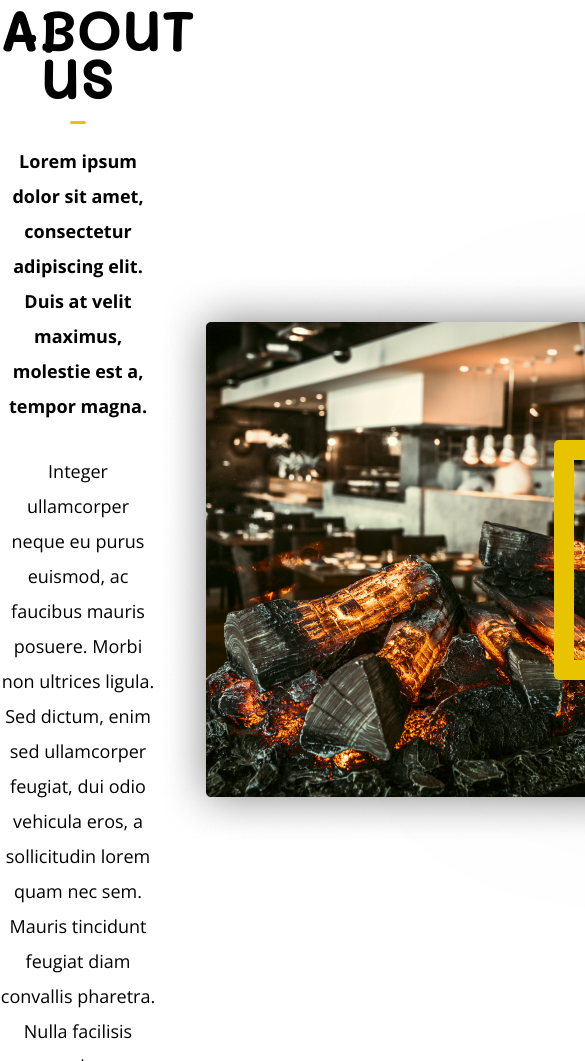
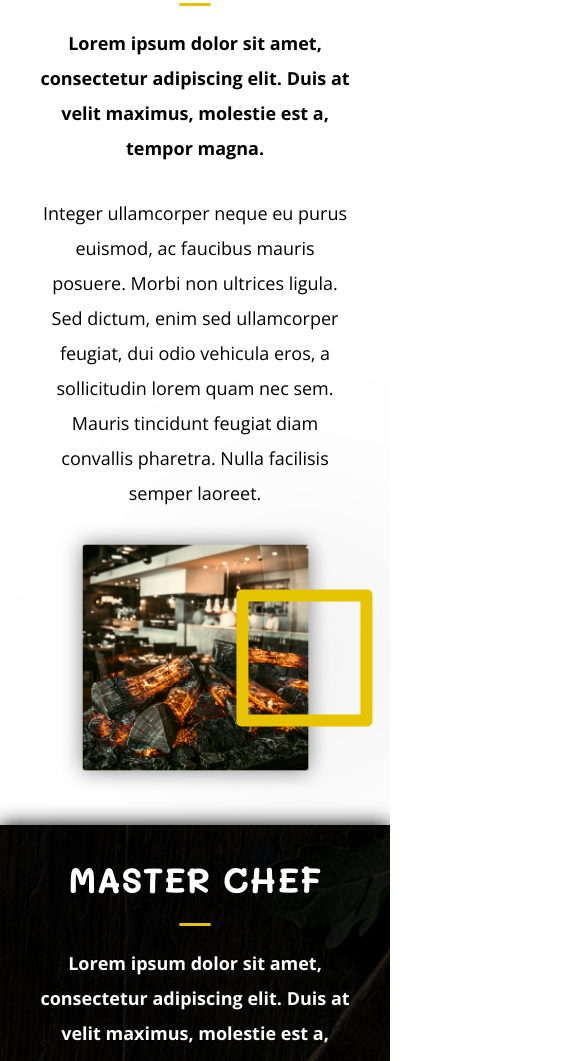
Before and after one commit to maximpypko/HUNGRY-PEOPLE, a plain HTML site: page index.html in a window 390 px wide. Shown: the part 939-2000 px from the top of the page, 585 px wide, since content can reach past the window. Drawn offline with nearby package versions, Linux system fonts and the light colour scheme.

Commit message:
made the third section; added mixins, adaptive

```diff
--- a/index.html
+++ b/index.html
@@ -157,6 +157,7 @@
       </div>
     </header>
     <main>
+      <!-- ========== section ABOUT ========== -->
       <section class="about">
         <div class="container">
           <div class="section-wrapper">
@@ -185,6 +186,33 @@
           </div>
         </div>
       </section>
+
+      <!-- ========== section TEAM ========== -->
+      <section class="team">
+        <div class="container">
+          <div class="section-wrapper">
+            <div class="section-text">
+              <h2 class="section-title">Master chef</h2>
+              <div class="section-text_line"></div>
+              <p class="section-subtitle">
+                Lorem ipsum dolor sit amet, consectetur adipiscing elit. Duis at
+                velit maximus, molestie est a, tempor magna.
+              </p>
+              <p class="section-description">
+                Integer ullamcorper neque eu purus euismod, ac faucibus mauris
+                posuere. Morbi non ultrices ligula. Sed dictum, enim sed
+                ullamcorper feugiat, dui odio vehicula eros, a sollicitudin
+                lorem quam nec sem. Mauris tincidunt feugiat diam convallis
+                pharetra. Nulla facilisis semper laoreet.
+              </p>
+            </div>
+            <div class="section-image">
+              <img src="image/team-img.png" alt="master chef's fhoto" />
+              <div class="section-frame"></div>
+            </div>
+          </div>
+        </div>
+      </section>
     </main>
     <footer></footer>
   </body>
--- a/partial/_mixins.scss
+++ b/partial/_mixins.scss
@@ -35,17 +35,23 @@
 @mixin sectionDescription {
   @include sectionSubtitle;
   font-weight: normal;
+  margin-bottom: 1rem;
 }
 
-@mixin sectionFrame {
+@mixin sectionFrameRight {
   position: absolute;
   top: 50%;
-  left: 90%;
-  transform: translate(-50%, -50%);
-  width: 24rem;
-  height: 24rem;
+  left: 100%;
+  transform: translate(-70%, -50%);
+  width: 50%;
+  height: 50%;
   background: transparent;
-  border: 20px solid $complementaryColor;
+  border: 2rem solid $complementaryColor;
   filter: drop-shadow(0px 0px 100px rgba(0, 0, 0, 0.5));
-  border-radius: 5px;
+  border-radius: 0.5rem;
 }
+
+@mixin sectionFrameLeft {
+  @include sectionFrameRight;
+  left: 18%;
+}
--- a/styles/style.scss
+++ b/styles/style.scss
@@ -30,14 +30,15 @@ a {
 
 section {
   & .section-wrapper {
-    padding: 10rem 0;
+    padding: 8rem 0;
     display: flex;
-    justify-content: space-between;
+    justify-content: center;
     align-items: center;
     color: $primaryColor;
     background-color: $secondaryColor;
     & .section-text {
-      width: 40%;
+      padding-right: 5rem;
+      width: 45%;
       text-align: center;
       & .section-title {
         @include sectionTitle;
@@ -55,8 +56,12 @@ section {
     }
     & .section-image {
       position: relative;
+      width: 35%;
+      & img {
+        width: 100%;
+      }
       & .section-frame {
-        @include sectionFrame;
+        @include sectionFrameRight;
       }
     }
   }
@@ -218,7 +223,27 @@ section {
   }
 }
 
-/*========== SECTION ABOUT ==========*/
+/*========== SECTION TEAM ==========*/
+.team {
+  & .section-wrapper {
+    flex-direction: row-reverse;
+    background: #170d05;
+    background: linear-gradient(0deg, rgba(0, 0, 0, 0.6), rgba(0, 0, 0, 0.6)),
+      url(../image/team-bg.jpg);
+    background-repeat: no-repeat;
+    background-size: cover;
+    filter: drop-shadow(0px 0px 1rem #000000);
+    color: $secondaryColor;
+    & .section-text {
+      padding: 0 0 0 5rem;
+    }
+    & .section-image {
+      & .section-frame {
+        @include sectionFrameLeft;
+      }
+    }
+  }
+}
 
 /*========== SMALL SCREEN ==========*/
 /*==================================*/
@@ -411,4 +436,25 @@ section {
       display: none;
     }
   }
+
+  section,
+  .team {
+    & .section-wrapper {
+      padding: 3rem 0;
+      flex-direction: column;
+      & .section-text {
+        padding: 0;
+        width: 80%;
+        & .section-title {
+          font-size: 3.5rem;
+        }
+      }
+      & .section-image {
+        width: 70%;
+        & .section-frame {
+          border: 1.2rem solid $complementaryColor;
+        }
+      }
+    }
+  }
 }
```
Also changed, not shown: image/order-img.jpg (renamed from image/about-img2.jpg), image/team-img.png (added), styles/style.css, 1 other file.
